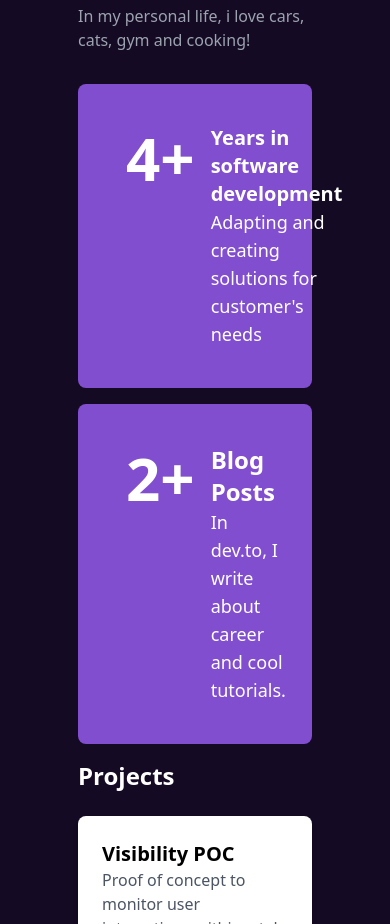
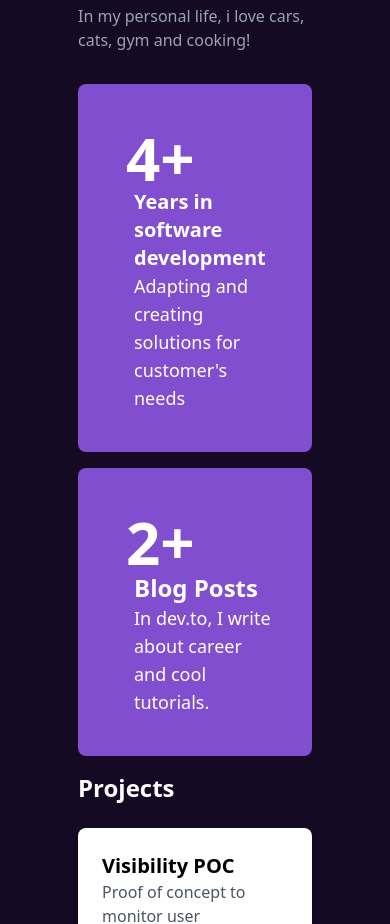
Before and after one commit to eduardocappellotto/cappellotto-portfolio, a Next.js app: page / in a window 390 px wide. Shown: the part 3140-4064 px from the top of the page. Built offline with nearby package versions, Linux system fonts and the light colour scheme.

Commit message:
fixes on responsiveness

```diff
--- a/src/components/Card.tsx
+++ b/src/components/Card.tsx
@@ -7,7 +7,7 @@ interface CardProps {
   className?: string;
 }
 
-const Card: React.FC<CardProps> = ({ children, style, className }) => {
+const Card: React.FC<CardProps> = ({ children, style, className = "" }) => {
   return (
     <div
       className={`bg-primary h-full p-10 rounded-lg text-white ${className}`}
--- a/src/components/ExperienceSection.tsx
+++ b/src/components/ExperienceSection.tsx
@@ -7,7 +7,7 @@ const ExperienceSection: React.FC = () => {
     <section className="my-4 grid grid-cols-1 md:grid-cols-2 lg:grid-cols-2 gap-4">
       <div className="col-span-1 lg:col-span-1">
         <Card style={{ backgroundColor: "primary" }}>
-          <div className="flex">
+          <div className="flex flex-wrap">
             <h2 className="text-6xl font-bold self-start ml-2 mt-1">4+</h2>
             <div className="ml-4">
               <h3 className="text-xl font-semibold">
@@ -22,7 +22,7 @@ const ExperienceSection: React.FC = () => {
       </div>
       <div className="col-span-1 lg:col-span-1">
         <Card style={{ backgroundColor: "primary" }}>
-          <div className="flex">
+          <div className="flex flex-wrap">
             <div className="flex items-start">
               <h2 className="text-6xl font-bold self-start ml-2 mt-1">2+</h2>
             </div>
--- a/src/components/Header.tsx
+++ b/src/components/Header.tsx
@@ -32,7 +32,7 @@ const Header: React.FC = () => {
         </div>
       </section>
 
-      <JobTitleButton href="/current-job" text="Software Engineer @ Demarco" />
+      <JobTitleButton text="Software Engineer @ Demarco" />
     </header>
   );
 };
--- a/src/components/JobTitleButton.tsx
+++ b/src/components/JobTitleButton.tsx
@@ -1,16 +1,12 @@
 import React from "react";
 
 interface JobTitleButtonProps {
-  href: string;
   text: string;
 }
 
-const JobTitleButton: React.FC<JobTitleButtonProps> = ({ href, text }) => {
+const JobTitleButton: React.FC<JobTitleButtonProps> = ({ text }) => {
   return (
-    <a
-      href={href}
-      className="bg-white text-primary px-4 py-2 mt-4 lg:mt-0 text-lg inline-block font-semibold rounded"
-    >
+    <a className="bg-white text-primary px-4 py-2 mt-4 lg:mt-0 text-lg inline-block font-semibold rounded">
       {text}
     </a>
   );
--- a/src/components/Projects.tsx
+++ b/src/components/Projects.tsx
@@ -19,7 +19,7 @@ const ProjectCard: React.FC<ProjectCardProps> = ({
 
   return (
     <div
-      className="flex flex-col justify-between bg-white p-6 rounded-lg shadow-md h-48 cursor-pointer hover:opacity-70"
+      className="flex flex-col justify-between bg-white p-6 rounded-lg shadow-md cursor-pointer hover:opacity-70"
       onClick={handleCardClick}
     >
       <h3 className="text-xl font-semibold">{name}</h3>
```
